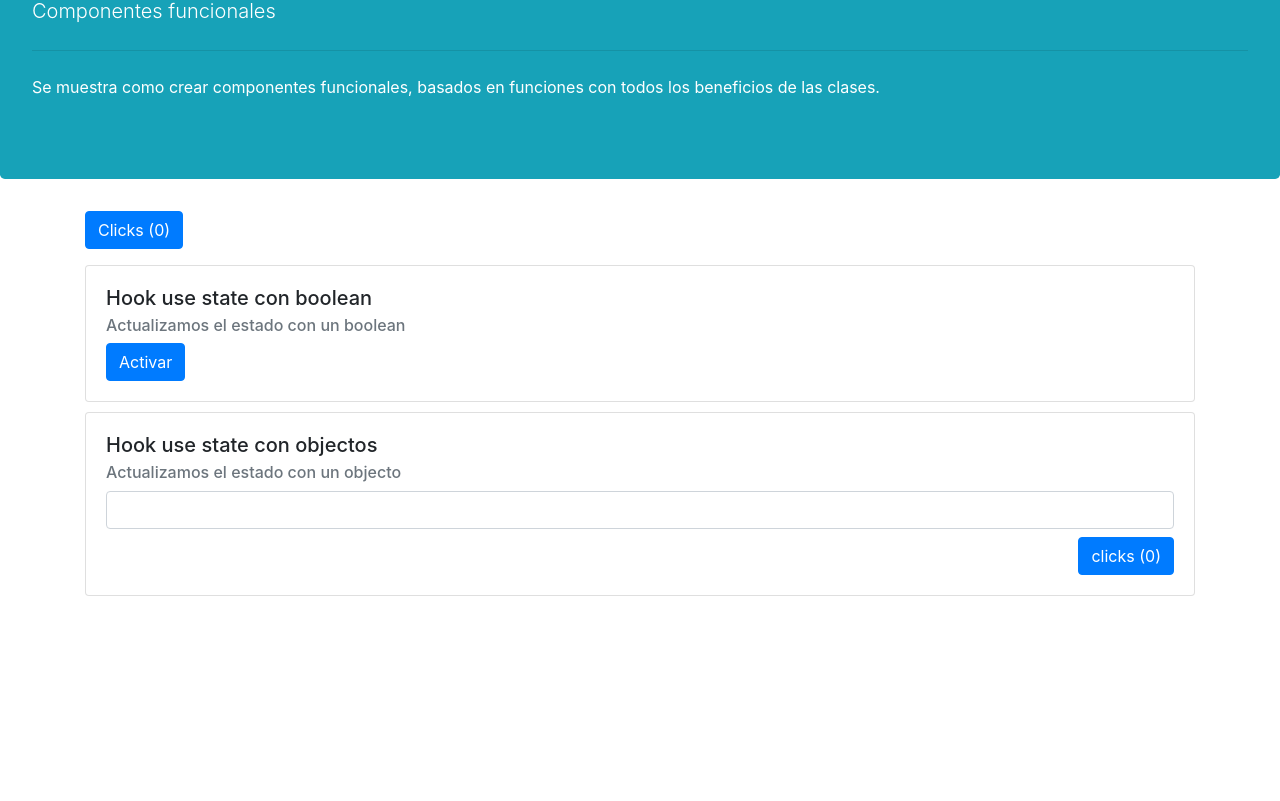
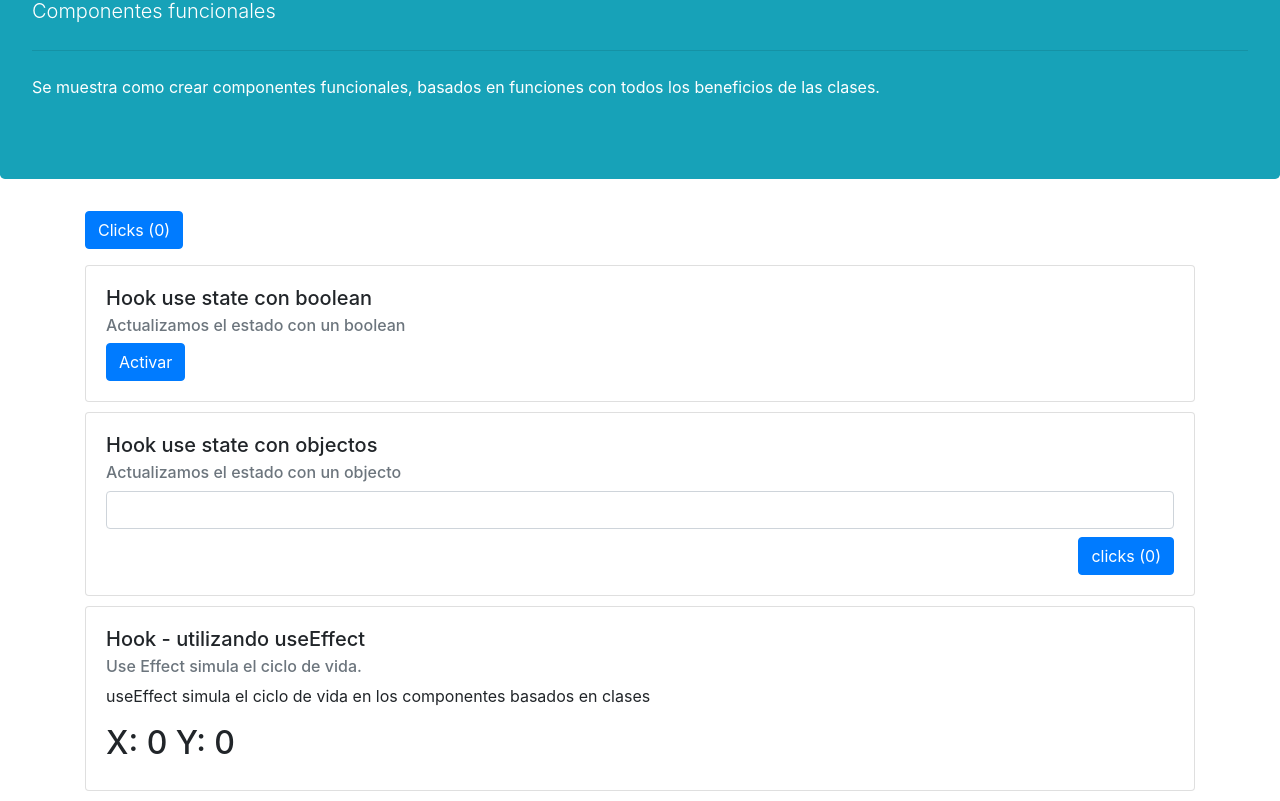
Before and after one commit to bider88/hooks-medium-react, a React (Create React App) app: page / in a window 1280 px wide. Shown: the part 199-1000 px from the top of the page. Before the commit the page ends 805 px from the top, so only its background shows below. Built offline with nearby package versions, Linux system fonts and the light colour scheme.

Commit message:
using sueEffect with hooks

```diff
--- a/src/App.js
+++ b/src/App.js
@@ -4,6 +4,7 @@ import './App.css';
 import Header from './components/commons/Navbar';
 import BooleanState from './components/BooleanState';
 import ObjectState from './components/ObjectState/ObjectState';
+import UseEffectHook from './components/UseEffectHook';
 
 const App = () => {
 
@@ -30,6 +31,7 @@ const App = () => {
         <button className="btn btn-primary" onClick={addClicks}>Clicks ({ state.clicks })</button>
         <BooleanState/>
         <ObjectState/>
+        <UseEffectHook/>
       </div>
     </div>
   )
--- /dev/null
+++ b/src/components/UseEffectHook/UseEffectHook.js
@@ -0,0 +1,35 @@
+import React, { useState, useEffect } from 'react';
+
+const UseEffectHook = () => {
+
+  const [ mouseX, setMouseX ] = useState(0);
+  const [ mouseY, setMouseY ] = useState(0);
+
+  const handleMove = (e) => {
+    setMouseX(e.clientX);
+    setMouseY(e.clientY);
+  }
+
+  useEffect(() => {
+    // componentDidMount
+    window.addEventListener('mousemove', handleMove);
+
+    return () => {
+      // componentWillUnmount
+      window.removeEventListener('mousemove', handleMove);
+    }
+  })
+
+  return (
+    <div className="card">
+      <div className="card-body">
+        <h5 className="card-title">Hook - utilizando useEffect</h5>
+        <h6 className="card-subtitle mb-2 text-muted">Use Effect simula el ciclo de vida.</h6>
+        <p className="card-text">useEffect simula el ciclo de vida en los componentes basados en clases</p>
+        <h2>X: { mouseX } Y: { mouseY }</h2>
+      </div>
+    </div>
+  )
+}
+
+export default UseEffectHook;
--- /dev/null
+++ b/src/components/UseEffectHook/index.js
@@ -0,0 +1 @@
+export { default } from './UseEffectHook';
```
